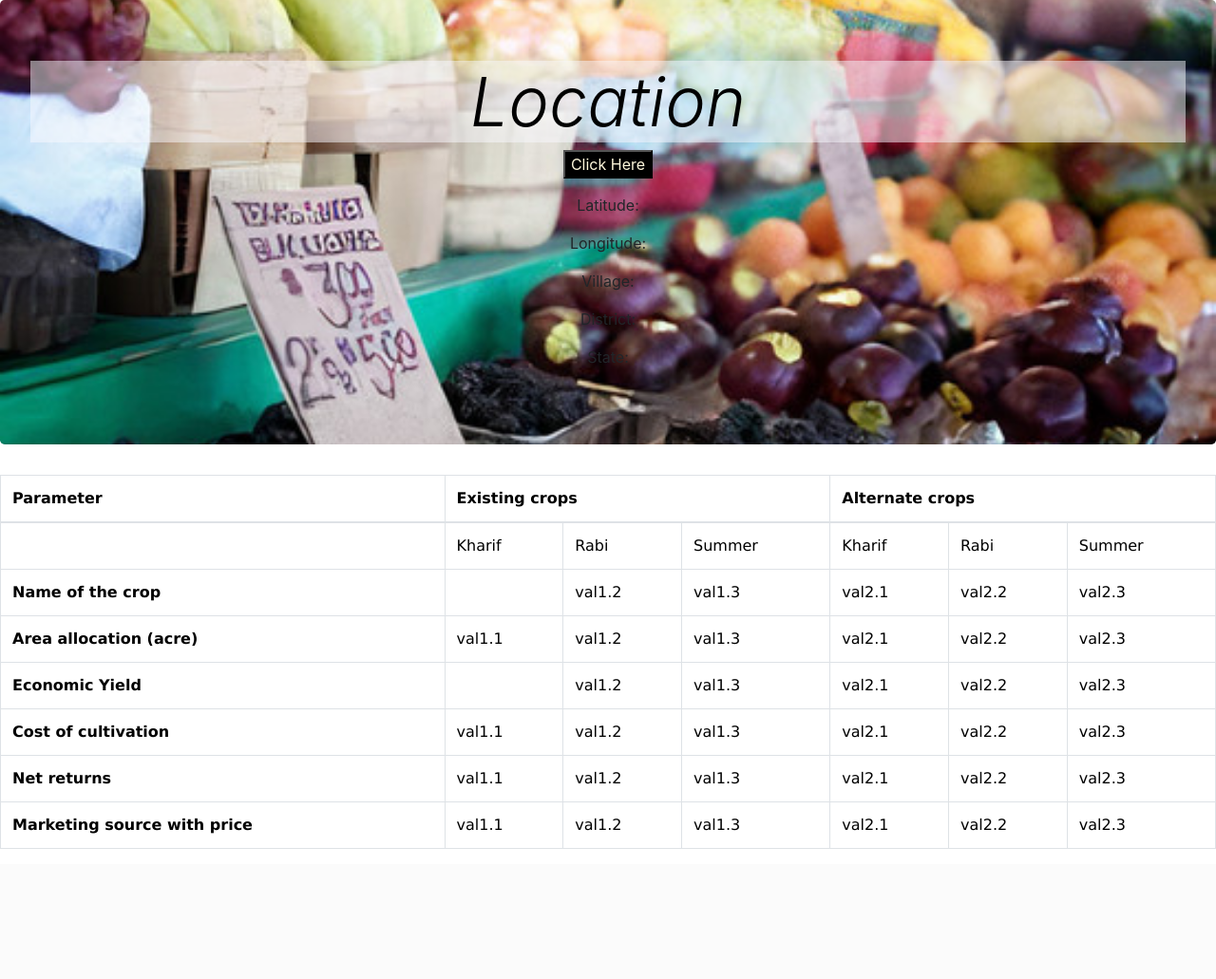
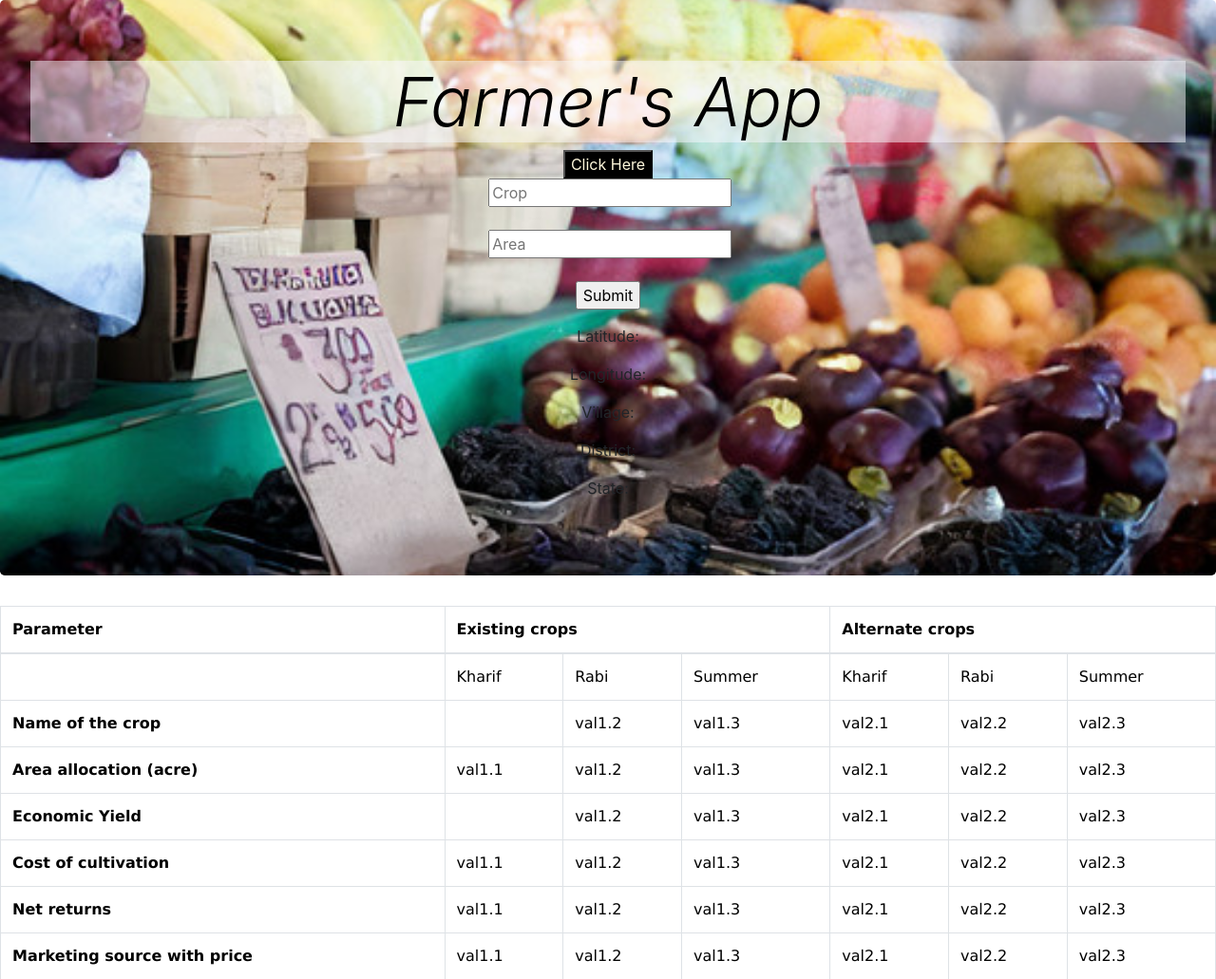
Before and after one commit to rdassi/Gov-Tech-Hackathon, a Flask app: template templates/index.html in a window 1280 px wide. Shown: the part 56-1087 px from the top of the page at 95% size. Before the commit the page ends 950 px from the top, so only its background shows below. Run offline with Flask 2, Linux system fonts and the light colour scheme; the template is opened without the code that fills it, so the values that code supplies are empty; parts of the project's set-up code (start-up, migrations or seed data) failed here and were passed over; some libraries are stand-ins or nearby versions.

Commit message:
Update index.html

```diff
--- a/templates/index.html
+++ b/templates/index.html
@@ -43,10 +43,22 @@
     </nav>
 
     <section id="header" class="jumbotron text-center">
-        <h1 class="display-3">Location</h1>
+        <h1 class="display-3">Farmer's App</h1>
 
         <button onclick="getLocation()">Click Here</button>
+
+
+        <form action="/action_page.php">
+            <label for="fname"></label>
+            <input type="text" id="fname" name="fname" placeholder="Crop"><br><br>
+            <label for="lname"></label>
+            <input type="text" id="lname" name="lname" placeholder="Area"><br><br>
+            <input type="submit" value="Submit">
+
+          </form>
+
             <p id="demo"></p>
+
 
     <script>
         function jsonp(url, callback) {
```
